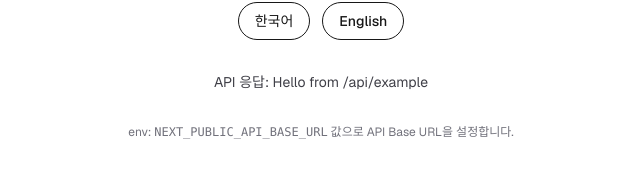
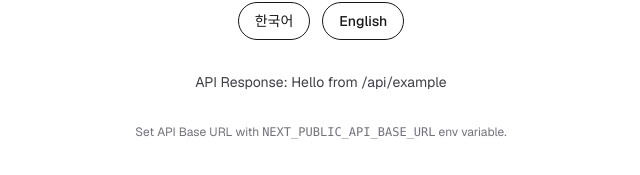
Before and after one commit to KimGenius1214/my_nextjs_app, a Next.js app: page / in a window 1280 px wide. Shown: the part 361-536 px from the top of the page, without its empty margins (319-959 px from the left). Built offline with nearby package versions, Linux system fonts and the light colour scheme; no server answers.

Commit message:
Fix (i18n): 번역 예시 추가

```diff
--- a/app/page.tsx
+++ b/app/page.tsx
@@ -35,16 +35,20 @@
            </button>
          </div>
 
-         <div className="text-sm text-zinc-700 dark:text-zinc-300">
-           {isLoading && <p>React Query 로딩 중...</p>}
-           {isError && <p>데이터를 불러오는 데 실패했습니다.</p>}
-           {data && <p>API 응답: {data.message}</p>}
-         </div>
+        <div className="text-sm text-zinc-700 dark:text-zinc-300">
+          {isLoading && <p>{t("loading")}</p>}
+          {isError && <p>{t("error")}</p>}
+          {data && (
+            <p>
+              {t("api_response")}: {data.message}
+            </p>
+          )}
+        </div>
 
-         <p className="text-xs text-zinc-500">
-           env: <code>NEXT_PUBLIC_API_BASE_URL</code> 값으로 API Base URL을
-           설정합니다.
-         </p>
+        <p
+          className="text-xs text-zinc-500"
+          dangerouslySetInnerHTML={{ __html: t("env_info") }}
+        />
        </main>
      </div>
    );
--- a/i18n/i18n.ts
+++ b/i18n/i18n.ts
@@ -4,21 +4,6 @@
 import { initReactI18next } from "react-i18next";
 import LanguageDetector from "i18next-browser-languagedetector";
 import HttpBackend from "i18next-http-backend";
-
- const resources = {
-   en: {
-     translation: {
-       hello: "Hello React Query + i18next!",
-       change_language: "Change language",
-     },
-   },
-   ko: {
-     translation: {
-       hello: "React Query + i18next 예제입니다!",
-       change_language: "언어 변경",
-     },
-   },
- };
 
 const options: InitOptions = {
   fallbackLng: "ko",
@@ -27,7 +12,9 @@
   interpolation: {
     escapeValue: false,
   },
-   resources,
+  backend: {
+    loadPath: "/locales/{{lng}}/{{ns}}.json",
+  },
 };
 
  if (!i18next.isInitialized) {
--- /dev/null
+++ b/public/locales/en/translation.json
@@ -0,0 +1,8 @@
+{
+  "hello": "Hello React Query + i18next!",
+  "change_language": "Change language",
+  "loading": "Loading...",
+  "error": "Failed to load data.",
+  "api_response": "API Response",
+  "env_info": "Set API Base URL with <code>NEXT_PUBLIC_API_BASE_URL</code> env variable."
+}
--- /dev/null
+++ b/public/locales/ko/translation.json
@@ -0,0 +1,8 @@
+{
+  "hello": "React Query + i18next 예제입니다!",
+  "change_language": "언어 변경",
+  "loading": "로딩 중...",
+  "error": "데이터를 불러오는 데 실패했습니다.",
+  "api_response": "API 응답",
+  "env_info": "env: <code>NEXT_PUBLIC_API_BASE_URL</code> 값으로 API Base URL을 설정합니다."
+}
```
Lines whose indentation alone changed are shown as unchanged.
